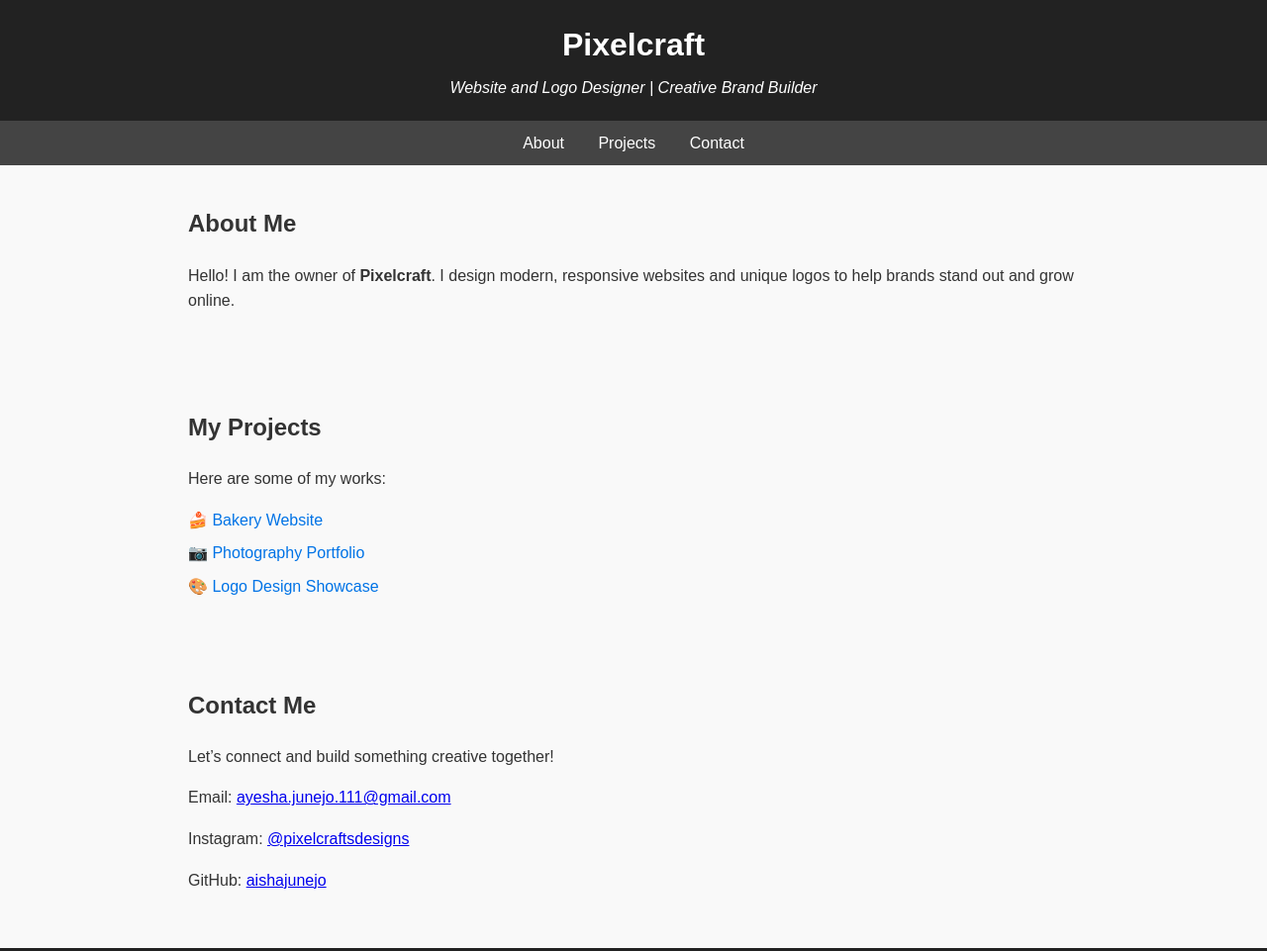
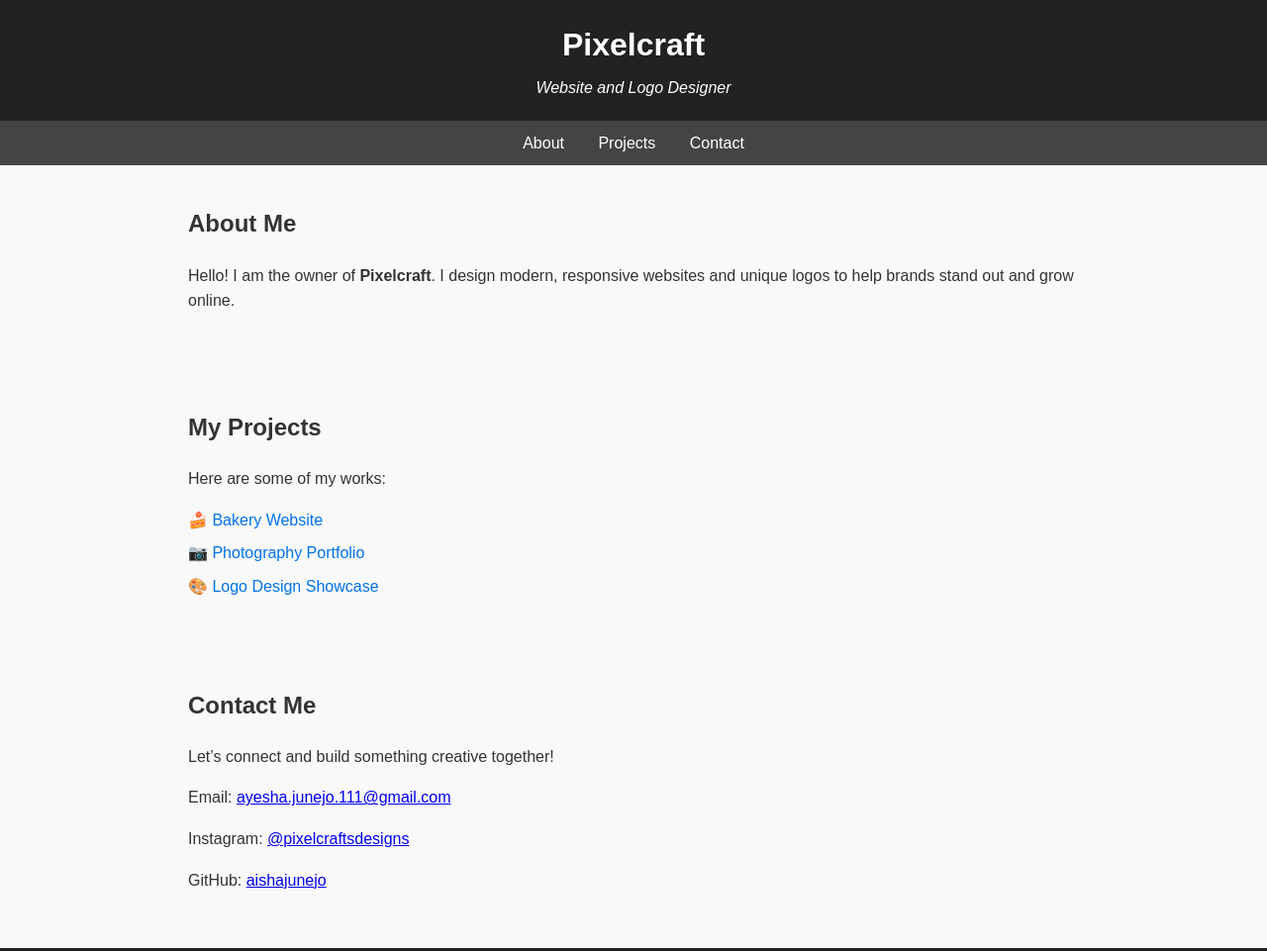
Before and after one commit to aishajunejo/My-website, a plain HTML site: page index.html in a window 1280 px wide. Shown: the top 961 px of the page at 99% size. Drawn offline with Linux system fonts and the light colour scheme.

Commit message:
index.html

```diff
--- a/index.html
+++ b/index.html
@@ -66,7 +66,7 @@
 <body>
   <header>
     <h1>Pixelcraft</h1>
-    <p>Website and Logo Designer | Creative Brand Builder</p>
+    <p>Website and Logo Designer</p>
   </header>
 
   <nav>
```
